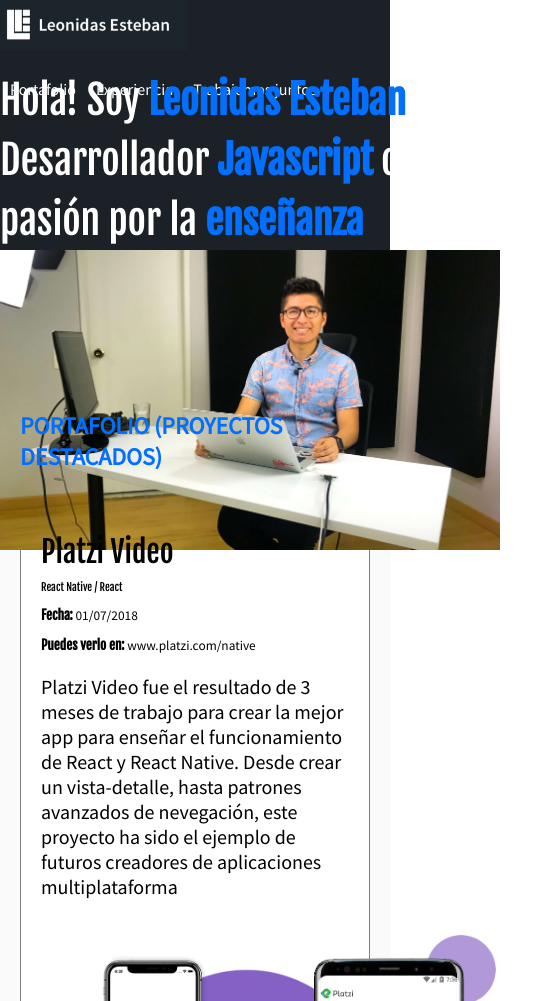
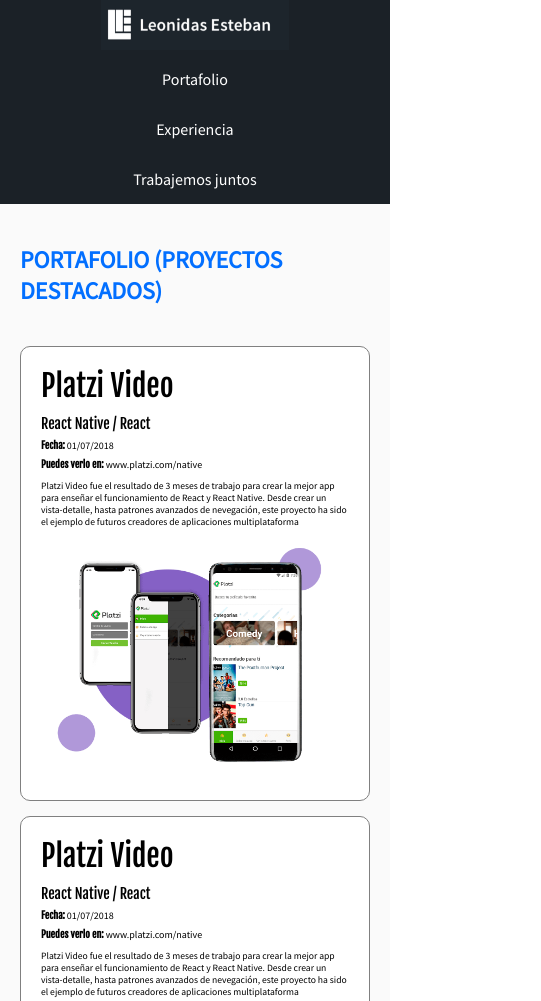
Before and after one commit to bryanEcuador/responsive, a plain HTML site: page index.html in a window 390 px wide. Shown: the top 1001 px of the page, 541 px wide, since content can reach past the window. Drawn offline with Linux system fonts and the light colour scheme.

Commit message:
Adaptando los tamaños de imagenes y texto en la sección de proyectos

```diff
--- a/css/estilos.css
+++ b/css/estilos.css
@@ -141,11 +141,11 @@
 
 
 .project-details {
-  width: 500px;
+  width: 50%;
 }
 
 .project-imageContainer {
-  width: 500px;
+  width: 50%;
 }
 
 .header {
@@ -327,6 +327,7 @@
 .container {
   /* border: 1px solid red; */
   max-width: 1000px;
+  flex: 1;
   margin: 0 auto;
   display: inherit;
   justify-content: inherit;
@@ -341,12 +342,80 @@
 
 }
 
-@media screen and (max-width:768px) {
+@media screen and (max-width:767px) {
+    .header{
+      display: block;
+      height: auto;
+    }
+
+    .header .logo {
+      text-align: center;
+    }
+
+    .header ol {
+      display: block;
+    }
+
+    .header ol li {
+      height: 50px;
+      text-align: center
+    }
+
+    .header a {
+      justify-content: center;
+    }
+
+    .project {
+      display: block
+    }
+
+    .project-details {
+      width: auto;
+       font-size: 16px;
+    }
+
+    .project-imageContainer {
+      width: auto;
+      text-align: center;
+    }
+
+    .project-imageContainer img {
+      max-width: 100%;
+
+    }
+
+    .project-title , {
+        font-size: 1em;
+        margin-bottom : .3em;
+    }
+
+    .project-url{
+      font-size: 1em;
+    }
+
+    .project-course {
+      font-size: 1.2em;
+    }
+
+    .project-date{
+      font-size: 1em;
+    }
+
+    .project-description {
+      font-size: .8em;
+    }
+
+    .project-course, .project-date , .project-url {
+      margin: .3em 0;
+    }
 
 }
 
 @media screen and (max-width:480px) {
-
+   .project-details {
+      width: auto;
+       font-size: 12px;
+    }
 }
 
 @media screen and (max-width:320px) {
--- a/index.html
+++ b/index.html
@@ -2,7 +2,7 @@
 <html lang="es">
   <head>
     <meta charset="UTF-8" />
-    <meta name="viewport" content="width=device-width, inicial-scale=1"/>
+    <meta name="viewport" content="width=device-width, inicial-scale=1.0"/>
     <title>Leonidas Esteban</title>
     <link rel="icon" type="image/png" href="images/favicon.png" />
     <link href="https://fonts.googleapis.com/css?family=Fjalla+One|Source+Sans+Pro" rel="stylesheet">
@@ -30,15 +30,16 @@
         </nav>
       </div>
     </header>
-    <section class="hero">
+<!--     <section class="hero">
       <div class="container">
         <h1>
           Hola! Soy <strong>Leonidas Esteban</strong> <br/> Desarrollador  <strong>Javascript</strong> con <br> pasión por la <strong>enseñanza</strong>
         </h1>
         <img class="hero-image" src="images/hero.jpg" width="500" height="300" alt="imagen principal del sitio">
       </div>
-    </section>
-    <section id="portafolio" class="portfolio">
+    </section> -->
+
+     <section id="portafolio" class="portfolio">
       <div class="container">
         <h2>Portafolio (Proyectos Destacados)</h2>
       <article class="project">
@@ -72,10 +73,12 @@
       </div>
 
     </section>
+
     <div class="container">
       <h2 class="event-list-title">Más sobre mi experiencia</h2>
     </div>
-    <section id="eventos" class="event-list">
+
+    <!-- <section id="eventos" class="event-list">
       <div class="container">
         <article class="event">
           <figure class="event-imageContainer">
@@ -118,8 +121,8 @@
           </div>
         </article>
       </div>
-    </section>
-    <section id="contacto" class="contact">
+    </section> -->
+    <!-- <section id="contacto" class="contact">
       <div class="container">
         <form action="/suscripcion/" class="form-email">
           <h3>¿Creamos algo juntos?</h3>
@@ -133,8 +136,8 @@
           <a href="https://instagram.com/leonidasesteban" class="social-link instagram"></a>
         </div>
       </div>
-    </section>
-    <footer class="footer">
+    </section> -->
+    <!-- <footer class="footer">
       <div class="container">
         <div>
           <p>Curso de Desarrollo web online 2018 <img src="images/platzi.png" width="80" alt="platzi"></p>
@@ -145,6 +148,6 @@
           </p>
         </div>
       </div>
-    </footer>
+    </footer> -->
   </body>
 </html>
```
